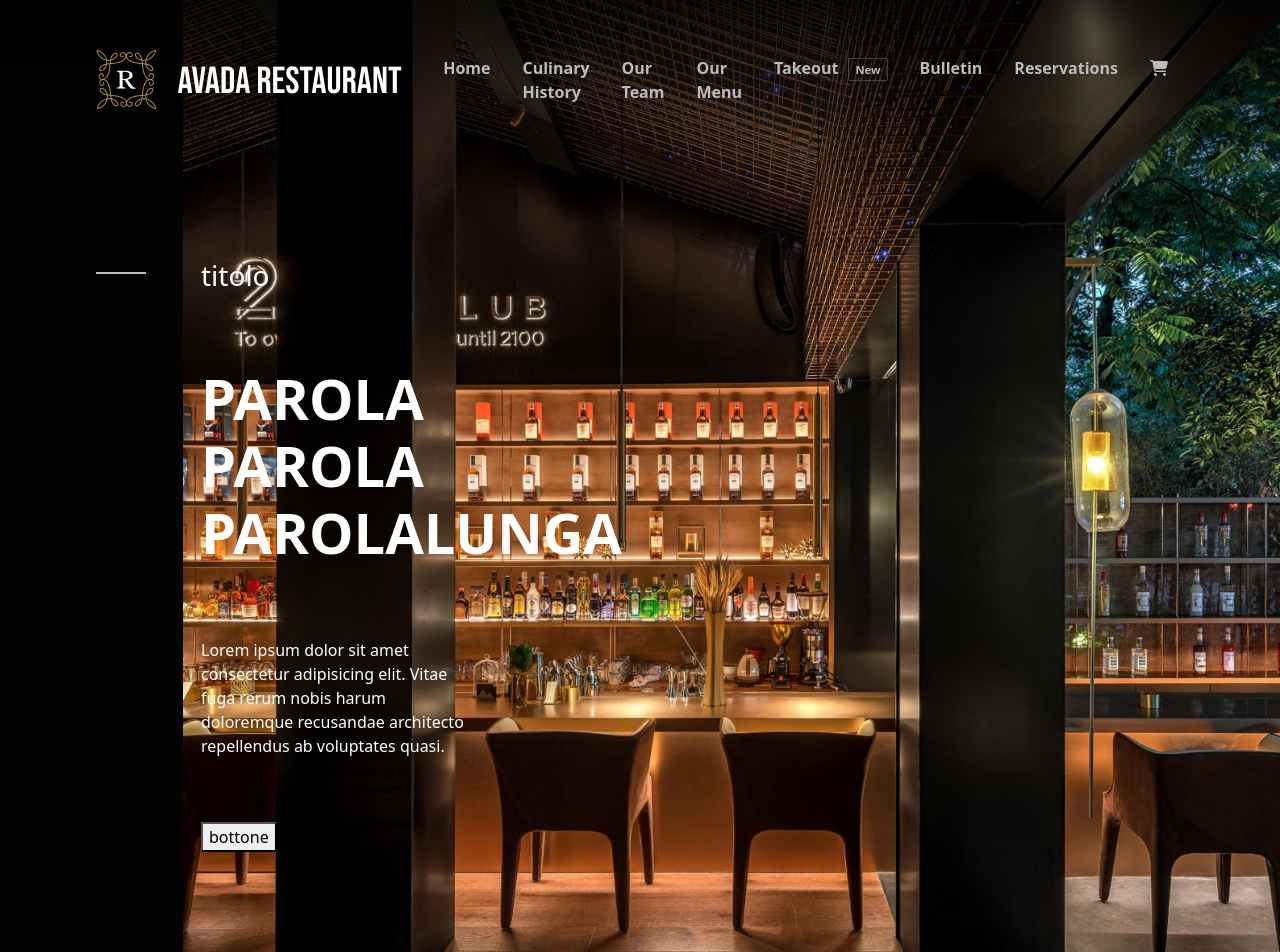
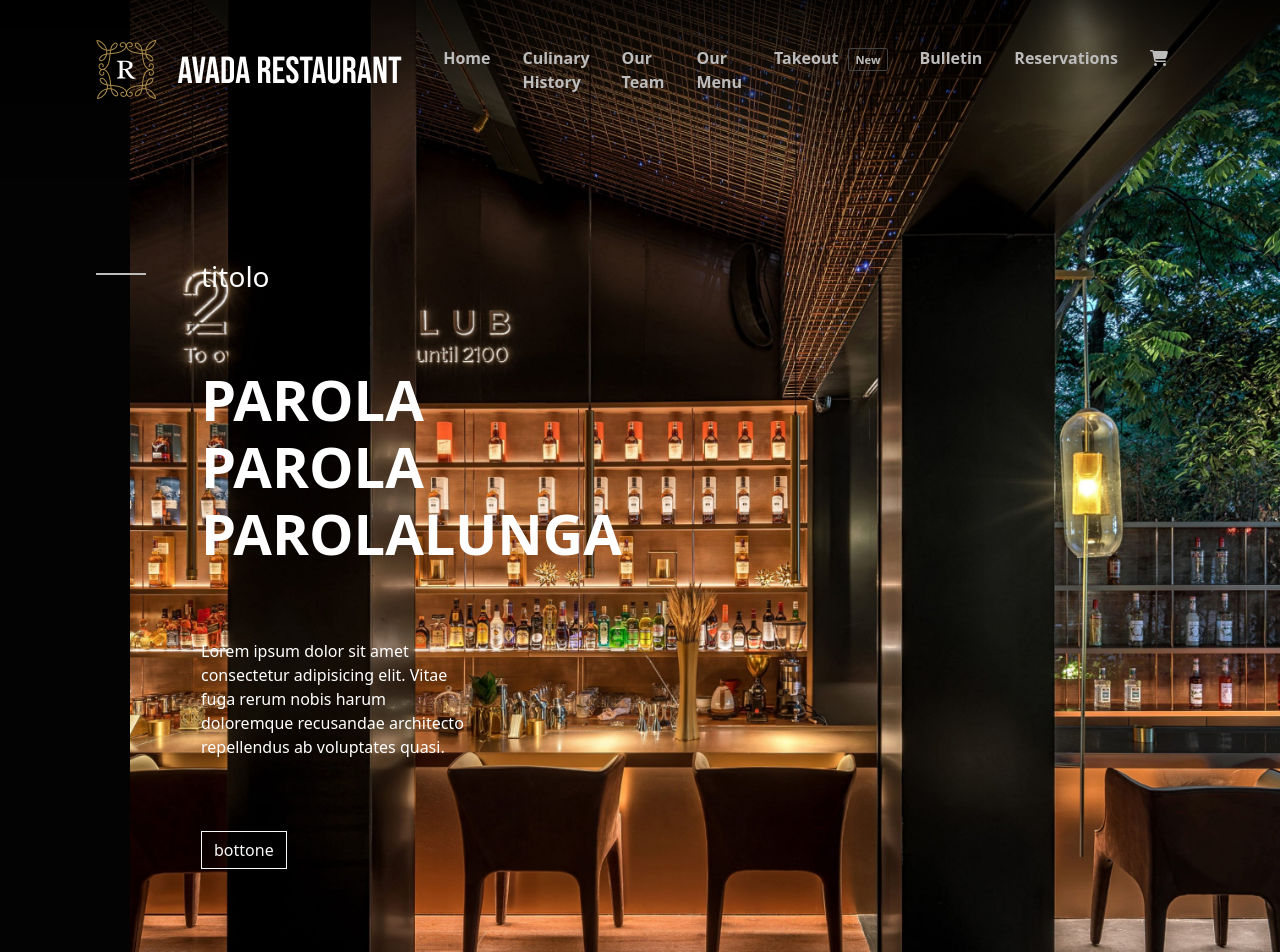
Before and after one commit to Daniele206/proj-html-vuejs, a Vue app: page / in a window 1280 px wide. Shown: the top 952 px of the page. Built offline with nearby package versions, Linux system fonts and the light colour scheme.

Commit message:
[move] infoEBtn to partials

```diff
--- a/src/components/Jumbotron.vue
+++ b/src/components/Jumbotron.vue
@@ -1,10 +1,12 @@
 
 <script>
-  import Header from './partials/Header.vue'
+  import Header from './partials/Header.vue';
+  import InfoEBtn from './partials/InfoEBtn.vue'
 
   export default {
     components:{
-      Header
+      Header,
+      InfoEBtn
     }
 
   }
@@ -14,14 +16,8 @@
 <template>
   <div id="jumbotron" class="d-flex flex-column align-items-center">
     <Header />
-    <div id="jumbotron-contet" class="my-container d-flex">
-      <div class="befor-jum-info"></div>
-      <div class="w-25">
-        <h3 class="pb-5">titolo</h3>
-        <h2 class="main-spot text-uppercase pb-5 pt-3">parola parola parolaLunga</h2>
-        <div class="pb-5 pt-3">Lorem ipsum dolor sit amet consectetur adipisicing elit. Vitae fuga rerum nobis harum doloremque recusandae architecto repellendus ab voluptates quasi.</div>
-        <button class="mb-jum mt-3">bottone</button>
-      </div>
+    <div id="jumbotron-contet" class="my-container">
+      <InfoEBtn />
     </div>
   </div>
 </template>
@@ -39,23 +35,8 @@
   }
 
   #jumbotron-contet{
+    padding-top: 260px;
     color: $my-white;
-
-    .mb-jum{
-      margin-bottom: 10rem;
-    }
-
-    .befor-jum-info{
-      border: 0.5px solid $my-light-gray;
-      width: 50px;
-      height: 0;
-      margin-top: 0.8rem;
-      margin-right: 55px;
-    }
-    .main-spot{
-      font-size: 3.5rem;
-      font-weight: bold;
-    }
   }
 
 </style>
--- a/src/components/partials/Header.vue
+++ b/src/components/partials/Header.vue
@@ -44,8 +44,10 @@
 
   header{
     color: $my-white;
-    padding: 50px 0px 150px 0px;
+    padding-top: 40px;
+    height: 180px;
     width: 100%;
+    position: fixed;
     display: flex;
     justify-content: center;
     background: linear-gradient(rgb(0, 0, 0) -25%, rgba(0, 0, 0, 0));
--- /dev/null
+++ b/src/components/partials/InfoEBtn.vue
@@ -0,0 +1,41 @@
+<script>
+  export default {
+
+  }
+</script>
+
+
+<template>
+  <div class="d-flex">
+    <div class="befor-jum-info"></div>
+    <div class="w-25">
+      <h3 class="pb-5">titolo</h3>
+      <h2 class="main-spot text-uppercase pb-5 pt-3">parola parola parolaLunga</h2>
+      <div class="pb-5 pt-3">Lorem ipsum dolor sit amet consectetur adipisicing elit. Vitae fuga rerum nobis harum doloremque recusandae architecto repellendus ab voluptates quasi.</div>
+      <button class="mb-jum mt-4 btn btn-outline-light rounded-0">bottone</button>
+    </div>
+  </div>
+</template>
+
+
+<style lang="scss" scoped>
+  @use '../../assets/scss/variables' as *;
+
+  .mb-jum{
+    margin-bottom: 12rem;
+  }
+
+  .befor-jum-info{
+    border: 0.5px solid $my-light-gray;
+    width: 50px;
+    height: 0;
+    margin-top: 0.8rem;
+    margin-right: 55px;
+  }
+  .main-spot{
+    font-size: 3.5rem;
+    font-weight: bold;
+  }
+
+
+</style>
```
